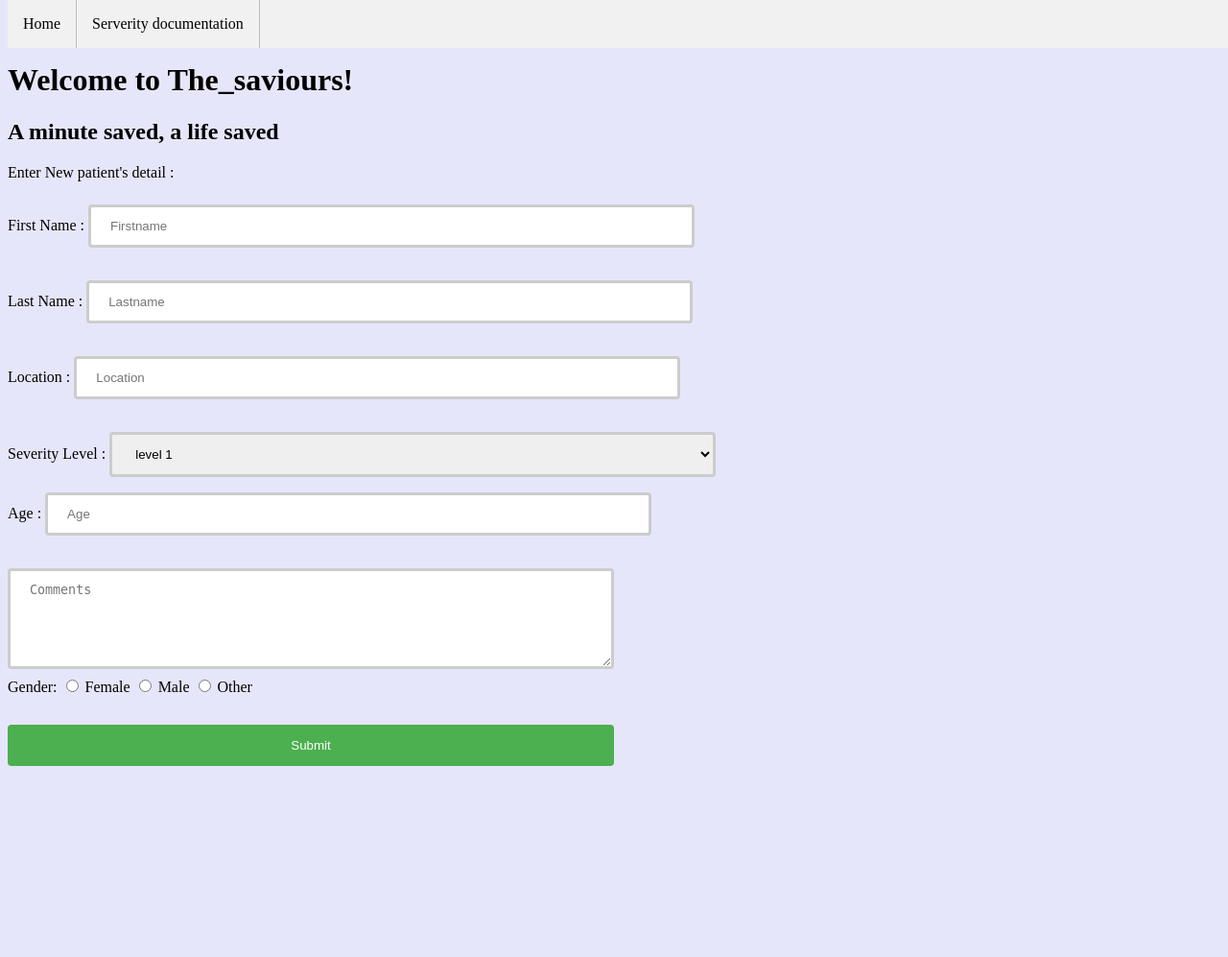
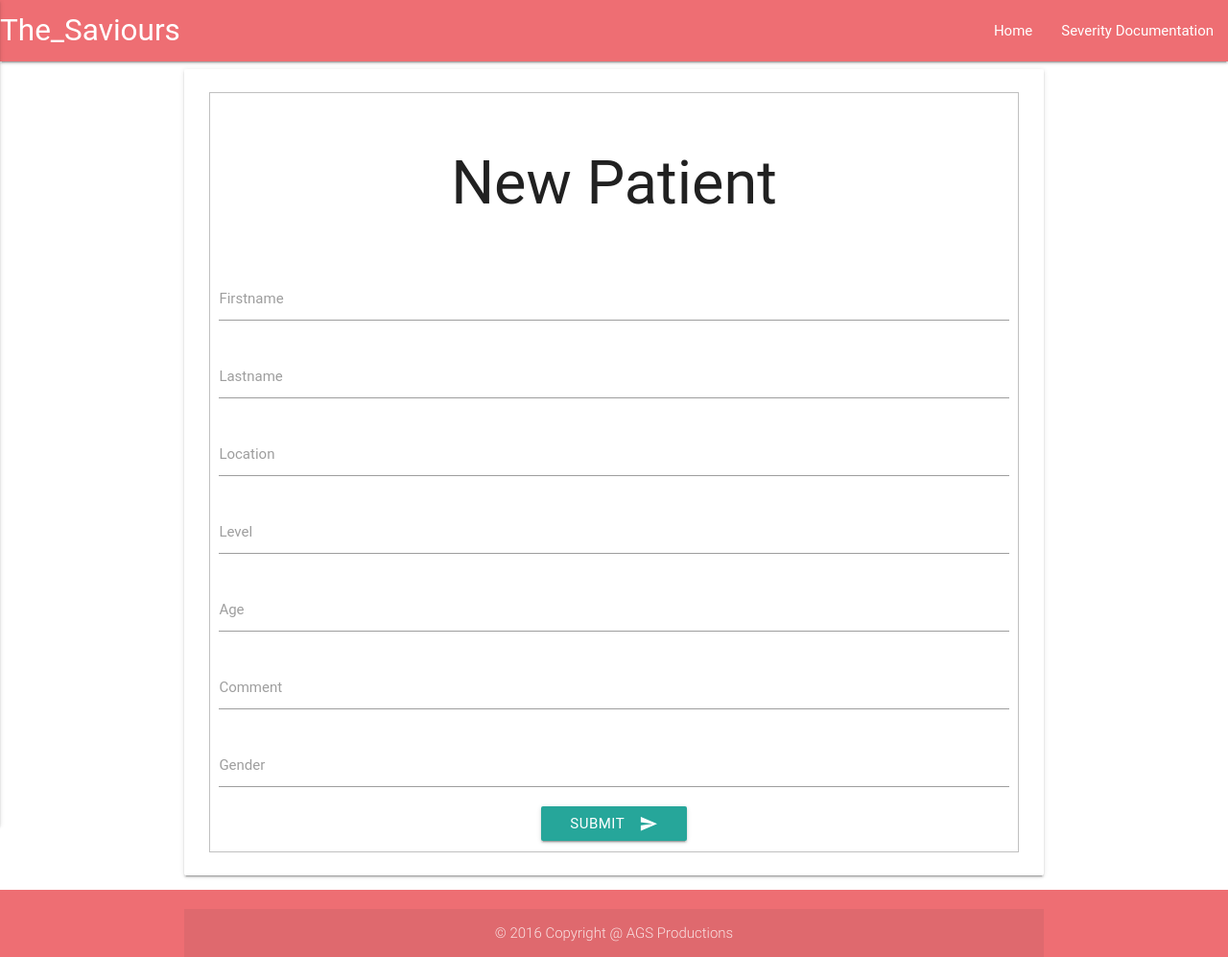
Before and after one commit to pyaf/thesaviours, a Django app: page /patient/ in a window 1280 px wide. Shown: the whole page at 96% size. Before the commit the page ends 798 px from the top, so only its background shows below. Run offline with Django 3.2, Linux system fonts and the light colour scheme; some libraries are stand-ins or nearby versions; some web fonts are replaced.

Commit message:
material design form

```diff
--- a/patient/models.py
+++ b/patient/models.py
@@ -1,14 +1,16 @@
 from django.db import models
-
+from django.core.validators import MinValueValidator, MaxValueValidator
 class Patients(models.Model):
 
-    firstname = models.CharField(max_length = 100)
-    lastname = models.CharField(max_length = 100)
-    location = models.TextField(max_length = 100)
-    level = models.IntegerField()
+    firstname = models.CharField(max_length = 20)
+    lastname = models.CharField(max_length = 20)
+    location = models.CharField(max_length = 200)
+    level = models.IntegerField(validators=[MinValueValidator(1),
+                                       MaxValueValidator(3)])
     age = models.IntegerField()
-    gender = models.TextField()
-    comment = models.TextField()
+    gender = models.CharField(max_length=6)
+    comment = models.CharField(max_length = 200)
 
     def __str__(self):
-        return  '%s %s' % (self.firstname, self.location)
+        return  'name : %s %s | location : %s | level : %d | Age : %d | Gender : %s | Comment : %s' % (self.firstname,self.lastname, self.location,
+        	self.level, self.age, self.gender,self.comment)
--- a/static/formstyle.css
+++ /dev/null
@@ -1,133 +0,0 @@
-/*input[type=text], select {
-    width: 50%;
-    padding: 12px 20px;
-    margin: 8px 0;
-    display: inline-block;
-    border: 1px solid #ccc;
-    border-radius: 4px;
-    box-sizing: border-box;
-    background-position: 10px 10px;
-}*/
-
-
-input[type=number], select {
-    width: 50%;
-    padding: 12px 20px;
-    margin: 8px 0;
-    display: inline-block;
-    border: 3px solid #ccc;
-    border-radius: 4px;
-    box-sizing: border-box;
-
-}
-
-input[type=number]:focus {
-    background-color: lightblue;
-}
-
-/*input[type=text] {
-    width: 150px;
-    box-sizing: border-box;
-    border: 2px solid #ccc;
-    border-radius: 4px;
-    font-size: 16px;
-    background-color: white;
-    background-position: 10px 10px;
-    background-repeat: no-repeat;
-    padding: 12px 20px 12px 40px;
-    -webkit-transition: width 0.4s ease-in-out;
-    transition: width 0.4s ease-in-out;
-}
-
-input[type=text]:focus {
-    width: 50%;
-}*/
-
-input[type=text],textarea {
-    width: 50%;
-    padding: 12px 20px;
-    margin: 8px 0;
-    display: inline-block;
-    border: 3px solid #ccc;
-    border-radius: 4px;
-    box-sizing: border-box;
-    position: 10px 10px 0px 100px;
-
-}
-
-input[type=text]:focus {
-    background-color: lightblue;
-}
-
-/*textarea {
-    width: 50%;
-    height: 150px;
-    padding: 12px 20px;
-    box-sizing: border-box;
-    border: 2px solid #ccc;
-    border-radius: 4px;
-    background-color: #f8f8f8;
-    resize: none;
-}*/
-div {
-    border-radius: 5px;
-    background-color: #f2f2f2;
-    padding: 20px;
-}
-input[type=submit] {
-    width: 50%;
-    background-color: #4CAF50;
-    color: white;
-    padding: 14px 20px;
-    margin: 30px 0px;
-    border: none;
-    border-radius: 4px;
-    cursor: pointer;
-}
-
-input[type=submit]:hover {
-    background-color: #45a049;
-}
-/*
-div {
-    border-radius: 5px;
-    background-color: #f2f2f2;
-    padding: 20px;
-}*/
-
-
-
-ul {
-    list-style-type: none;
-    margin: 0;
-    position: fixed;
-    top:0;
-    width:100%;
-    padding: 0;
-	overflow: hidden;
-    background-color: #f1f1f1;
-}
-li {
-	float: left;
-	border-right: 1px solid #bbb;
-
-
-}
-li a {
-    display: block;
-    color: #000;
-    text-align:center;
-    padding: 16px 16px;
-    text-decoration: none;
-}
-
-/* Change the link color on hover */
-li a:hover:not(.active) {
-    background-color: #555;
-    color: white;
-
-}
-.active {
-    background-color: #4CAF50;
-	color :while;
-}
--- a/templates/formpage.html
+++ b/templates/formpage.html
@@ -1,73 +1,80 @@
 {% load staticfiles %}
+{% block content %}
 <html>
-	<head>
-		<title>The_saviours!</title>
 		<link rel="stylesheet" href="{% static 'formstyle.css' %}">
-	</head>
-	<body bgcolor="#E6E6FA">
-		<br>
-		<br>
-		<h1>Welcome to The_saviours!</h1>
-		<h2>A minute saved, a life saved</h2>
-		<p>Enter New patient's detail :</p>
-		<form action ="/patient/" method="POST">
-            {% csrf_token %}
-			<label for="firstname">First Name :</label>
-			<input type="text" name= "firstname" placeholder="Firstname"><br>
-			<br>
-			<label for="lastname">Last Name :</label>
-			<input type="text" name="lastname" placeholder="Lastname"><br>
-			<br>
-			<label for="location">Location :</label>
-			<input type="text" name="location" placeholder="Location" ><br>
-			<br>
-    		<label for="level">Severity Level :</label>
-			<select id="level" name="level">
-      			<option value="1">level 1</option>
-      			<option value="2">level 2</option>
-      			<option value="3">level 3</option>
-    		</select>
-			<br>
-			<label for="age">Age :</label>
-            <input type="number" name="age" placeholder="Age"><br>
-            <br>
-			<textarea name="comment" rows="5" cols="40" placeholder="Comments"></textarea>
-			<br>
-			Gender:
-				<input name="gender" value="female" type= "radio"></input>
-			Female
-				<input name ="gender" value="male" type="radio"></input>
-			Male
-				<input name ="gender" value="other" type="radio"></input>
-			Other
-		<br>
-		<input type="submit" value="Submit">
-		</form>
+ 		<!--Import Google Icon Font-->
+      <link href="http://fonts.googleapis.com/icon?family=Material+Icons" rel="stylesheet">
+      <!--Import materialize.css-->
+		 <link rel="stylesheet" href="https://cdnjs.cloudflare.com/ajax/libs/materialize/0.97.6/css/materialize.min.css">
+      <!--Let browser know website is optimized for mobile-->
+      <meta name="viewport" content="width=device-width, initial-scale=1.0"/>
 
-		<br>
-		<br>
 
-		<nav >
-			<ul>
-				<li><a href="/">Home</a></li>
-				<li><a href="/severitydoc">Serverity documentation</a></li>
-			</ul>
-		</nav>
-    </body>
+
+<nav>
+    <div class="nav-wrapper">
+      <a class="brand-logo"> The_Saviours</a>
+      <a data-activates="mobile-demo" class="button-collapse"><i class="material-icons">menu</i></a>
+      <ul class="right hide-on-med-and-down">
+        <li><a href="/">Home</a></li>
+        <li><a href="/severitydoc">Severity Documentation</a></li>
+      </ul>
+      <ul class="side-nav" id="mobile-demo">
+        <li><a href="/">Home</a></li>
+        <li><a href="/severitydoc">Severity Documentation</a>
+      </ul>
+    </div>
+  </nav>
+<body>
+
+<div class="container">
+
+<form class="form-horizontal center-align card-panel hoverable col s10 l10 " method="post">
+{% csrf_token %}
+    <fieldset>
+        <br>
+        <h1 class="center-align">New Patient</h1>
+        <br>
+        {% for field in form %}
+
+                <div class="input-field">
+                    	{{ field }}
+                    <label for= "">
+                    	{{ field.label }}
+                    </label>
+
+                </div>
+        {% endfor %}
+
+
+    <div class="form-actions">
+       <button class="btn waves-effect waves-light" type="submit" name="action">Submit
+    <i class="material-icons right">send</i>
+  </button>
+        </fieldset>
+    </div>
+
+
+</form>
+		<script type="text/javascript" src="https://code.jquery.com/jquery-2.1.1.min.js"></script>
+        <script src="https://cdnjs.cloudflare.com/ajax/libs/materialize/0.97.6/js/materialize.min.js"></script>
+ 		<!-- <script src= "{% static 'form.js'%}"></script> -->
+ 		<script>
+
+    $(".button-collapse").sideNav();
+
+ 		</script>
+</div>
+</div>
+</body>
+ <footer class="page-footer">
+          <div class="container">
+<div class="footer-copyright">
+            <div class="container center-align text-lighten-8">
+            © 2016 Copyright @ AGS Productions
+            </div>
+          </div>
+</div>
+</footer>
 </html>
-
-<!--{% load staticfiles %}
-
-{% block content %}
-    <h1>New Patient</h1>
-		<link rel="stylesheet" href="{% static 'formstyle.css' %}">
-	    <body bgcolor="#E6E6FA">
-
-        <form action = "" method="POST" class="post-form">
-        {% csrf_token %}
-        {{ form.as_p }}
-        <button type="submit" class="save btn btn-default">Save</button>
-            <input type="submit" value="Submit">
-		</form>
-
-{% endblock %}-->
+{% endblock %}
```
Also changed, not shown: static/style.css (+90 -26 lines), templates/index.html (+50 -33 lines), templates/severitydoc.html (+46 -17 lines), 2 other files.
